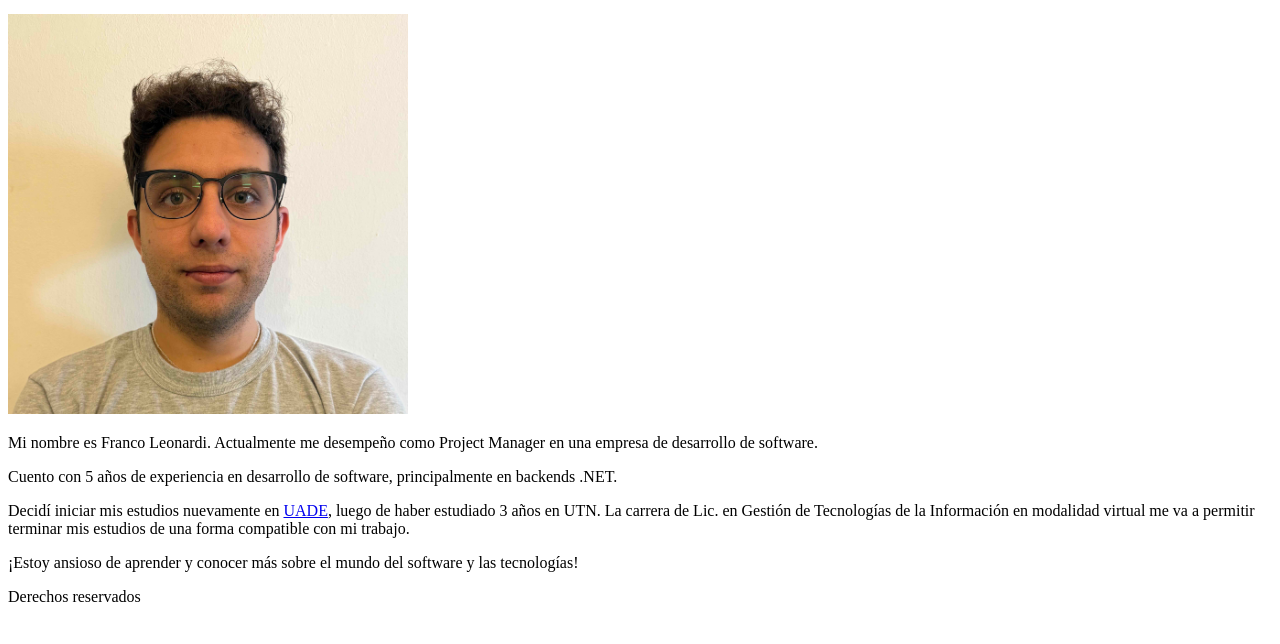
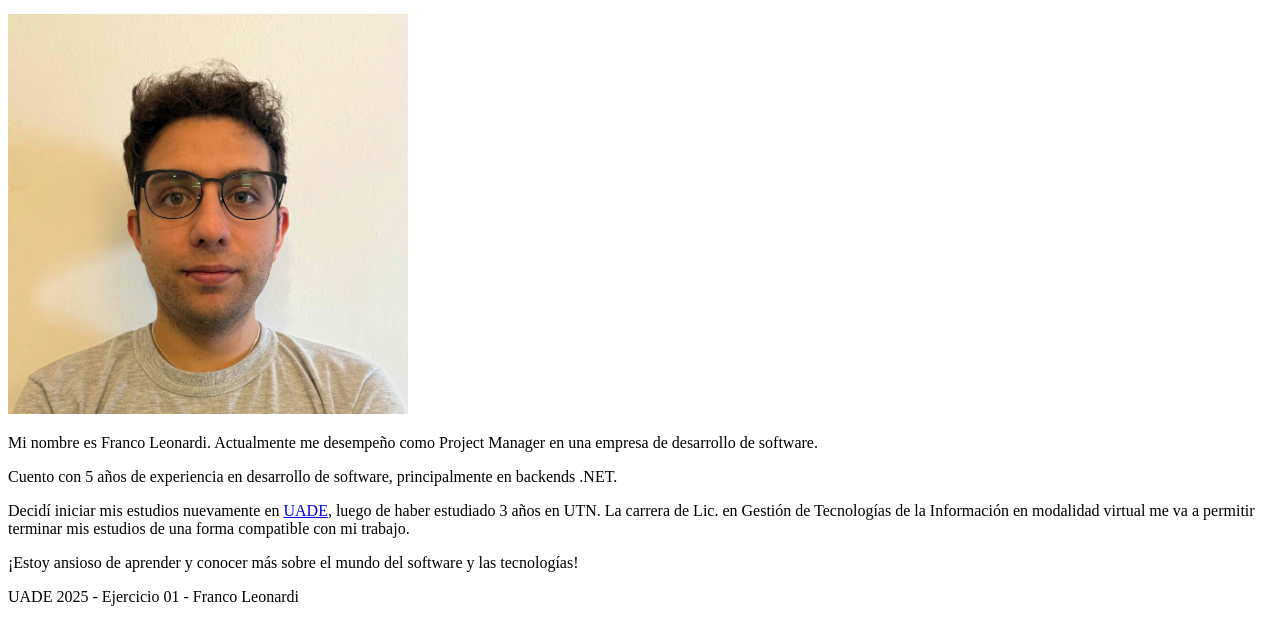
Before and after one commit to LeonardiFranco/ddw-01, a plain HTML site: page index.html in a window 1280 px wide. Shown: the part 100-744 px from the top of the page. Drawn offline with Linux system fonts and the light colour scheme.

Commit message:
change footer

```diff
--- a/index.html
+++ b/index.html
@@ -20,7 +20,7 @@
         <p>¡Estoy ansioso de aprender y conocer más sobre el mundo del software y las tecnologías!</p>
     </main>
     <footer>
-        <p>Derechos reservados</p>
+        <p>UADE 2025 - Ejercicio 01 - Franco Leonardi</p>
     </footer>
 </body>
 </html>
```
